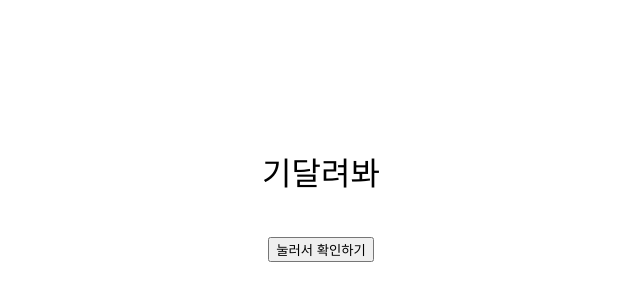
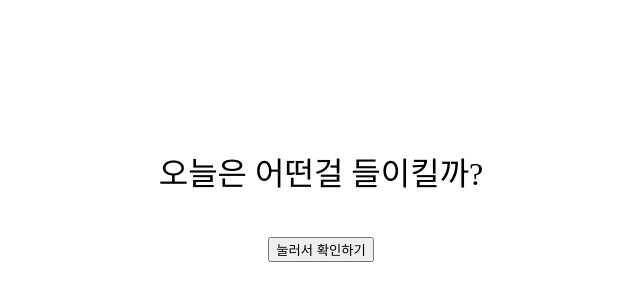
Before and after one commit to lichangli0622/UmRyoSuuChuCheon, a plain HTML site: page index.html in a window 1280 px wide. Shown: the part 108-408 px from the top of the page, without its empty margins (319-959 px from the left). Drawn offline with Linux system fonts and the light colour scheme.

Commit message:
Update index.html
Signed-off-by: lichangli0622 <huangjiayi455@gmail.com>

```diff
--- a/index.html
+++ b/index.html
@@ -13,7 +13,7 @@
     </style>
 </head>
 <body>
-    <p id="message">기달려봐</p>
+    <p id="message">오늘은 어떤걸 들이킬까?</p>
     <button onclick="showRandomMessage()">눌러서 확인하기</button>
 
     <script>
@@ -30,6 +30,7 @@
                 "나나랑랑드드사사이이다다".
                 "두번 더 돌려서 나온걸로 해라.",
                 "생과일 쥬스 한잔 어떤가?"
+
             ];
             document.getElementById("message").innerText = messages[Math.floor(Math.random() * messages.length)];
         }
```
